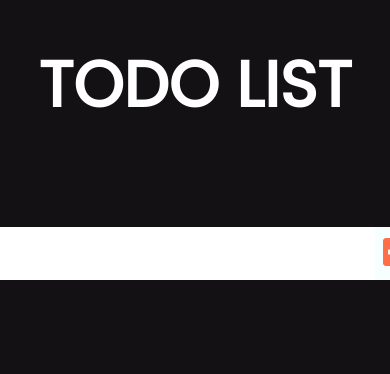
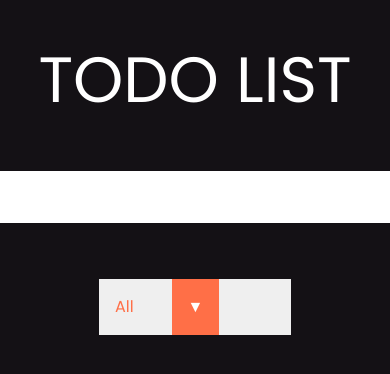
Before and after one commit to Mavril390/Todo-APP, a React (Create React App) app: page / in a window 390 px wide. Shown: the top 374 px of the page. Built offline with nearby package versions, Linux system fonts and the light colour scheme.

Commit message:
Ahora la pagina es responsive

```diff
--- a/package.json
+++ b/package.json
@@ -2,16 +2,20 @@
   "name": "tasklist",
   "version": "0.1.0",
   "private": true,
+  "homepage": "https://Mavril390.github.io/Todo-APP",
   "dependencies": {
     "@testing-library/jest-dom": "^5.13.0",
     "@testing-library/react": "^11.2.7",
     "@testing-library/user-event": "^12.8.3",
+    "gh-pages": "^3.2.0",
     "react": "^17.0.2",
     "react-dom": "^17.0.2",
     "react-scripts": "4.0.3",
     "web-vitals": "^1.1.2"
   },
   "scripts": {
+    "predeploy": "npm run build",
+    "deploy": "gh-pages -d build",
     "start": "react-scripts start",
     "build": "react-scripts build",
     "test": "react-scripts test",
--- a/public/index.html
+++ b/public/index.html
@@ -34,7 +34,8 @@
       integrity="sha256-mmgLkCYLUQbXn0B1SRqzHar6dCnv9oZFPEC1g1cwlkk="
       crossorigin="anonymous"
     />
-    <title>React App</title>
+    <title>Todo APP</title>
+    <link href="https://cdn.jsdelivr.net/npm/bootstrap@5.0.1/dist/css/bootstrap.min.css" rel="stylesheet" integrity="sha384-+0n0xVW2eSR5OomGNYDnhzAbDsOXxcvSN1TPprVMTNDbiYZCxYbOOl7+AMvyTG2x" crossorigin="anonymous">
   </head>
   <body>
     <noscript>You need to enable JavaScript to run this app.</noscript>
--- a/src/App.css
+++ b/src/App.css
@@ -11,14 +11,20 @@ body {
     min-height: 100vh;
 }
 
-header {
-    font-size: 2rem;
+h1 {
+    font-size: 4rem;
 }
 
-header,
-form {
+header{
     min-height: 20vh;
     display: flex;
+    justify-content: center;
+    align-items: center;
+}
+
+form{
+    min-height: 20vh;
+    display: grid;
     justify-content: center;
     align-items: center;
 }
@@ -52,6 +58,10 @@ form button:hover {
 .todo-list {
     min-width: 30%;
     list-style: none;
+}
+
+ol, ul{
+    padding-left: 0;
 }
 
 .todo {
@@ -104,7 +114,6 @@ form button:hover {
     opacity: 0.5;
 }
 
-/*CUSTOM SELECTOR */
 select {
     -webkit-appearance: none;
     -moz-appearance: none;
@@ -116,9 +125,10 @@ select {
     background-image: none;
 }
 
-/* Custom Select */
 .select {
-    margin: 1rem;
+    display: flex;
+    justify-content: center;
+    text-align: center;
     position: relative;
     overflow: hidden;
 }
@@ -130,21 +140,21 @@ select {
     width: 12rem;
 }
 
-/* Arrow */
 .select::after {
     content: "\25BC";
     position: absolute;
-    top: 0;
-    right: 0;
+    left: 270px;
     padding: 1rem;
     background: #ff6f47;
     cursor: pointer;
     pointer-events: none;
 }
 
-/* Transition */
-/*
-.select:hover::after {
-    transform: scale(1.5);
+@media (max-width:480px){
+    .todo-input, .todo-button{
+        font-size: 1.5rem !important
+    }
+    .select::after{
+        left: 216px;
+    }
 }
-*/
--- a/src/App.js
+++ b/src/App.js
@@ -23,7 +23,7 @@ function App() {
       case 'completed':
         setFilteredTodos(todos.filter(todo => todo.completed === true))
         break;
-      case 'incompleted':
+      case 'uncompleted':
         setFilteredTodos(todos.filter(todo => todo.completed === false))
         break;
       default:
--- a/src/components/Form.js
+++ b/src/components/Form.js
@@ -21,6 +21,7 @@ function Form( { setInputText, todos, setTodos, inputText, setStatus } ){
     }
     return(
         <form>
+            <div>
                 <input
                     value={inputText}
                     onChange={inputTextHandler}
@@ -30,6 +31,7 @@ function Form( { setInputText, todos, setTodos, inputText, setStatus } ){
                 <button onClick={submitTodoHandler} className="todo-button" type="submit">
                     <i className="fas fa-plus-square"></i>
                 </button>
+            </div>
             <div className="select">
                 <select onChange={statusHandler} name="todos" className="filter-todo">
                     <option value="all">All</option>
```
Also changed, not shown: 1 other file (tests, documents, lock files or other folders). Lines whose indentation alone changed are shown as unchanged.
